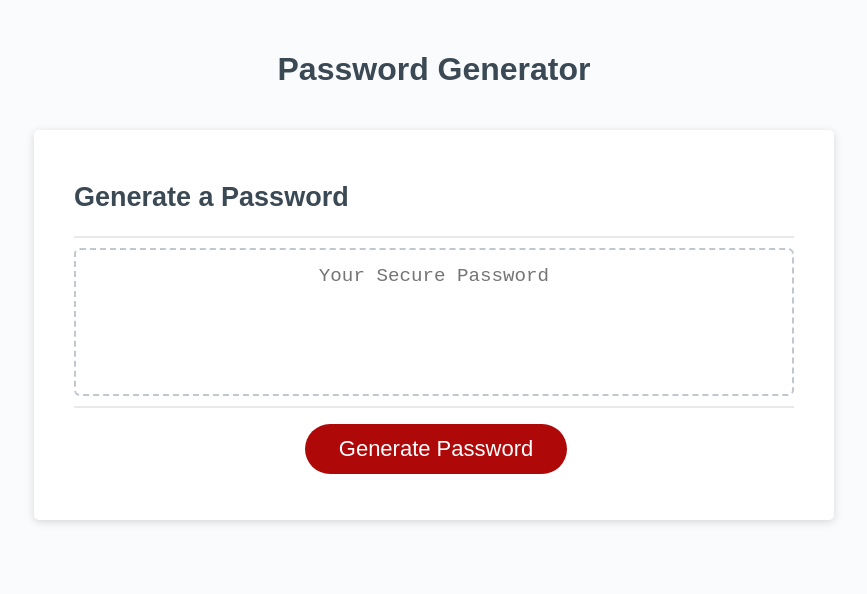
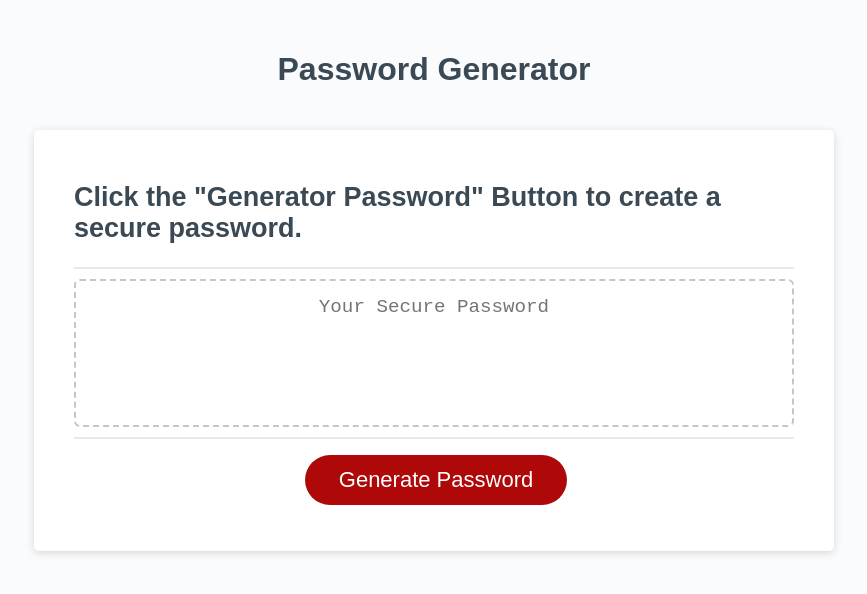
Before and after one commit to RPMcQuigg/Module-03-Password-Generator-Vandy, a plain HTML site: page index.html in a window 1280 px wide. Shown: the whole page, without its empty margins (206-1073 px from the left). Drawn offline with Linux system fonts and the light colour scheme.

```diff
--- a/Assets/style.css
+++ b/Assets/style.css
@@ -50,6 +50,9 @@ header {
   height: 2px;
 }
 
+h2{
+  justify-content: center;
+}
 .card-body {
   min-height: 100px;
 }
--- a/index.html
+++ b/index.html
@@ -14,7 +14,7 @@
       </header>
       <div class="card">
         <div class="card-header">
-          <h2>Generate a Password</h2>
+          <h2>Click the "Generator Password" Button to create a secure password.</h2>
         </div>
         <div class="card-body">
           <textarea
```
Also changed, not shown: 1 other file.
